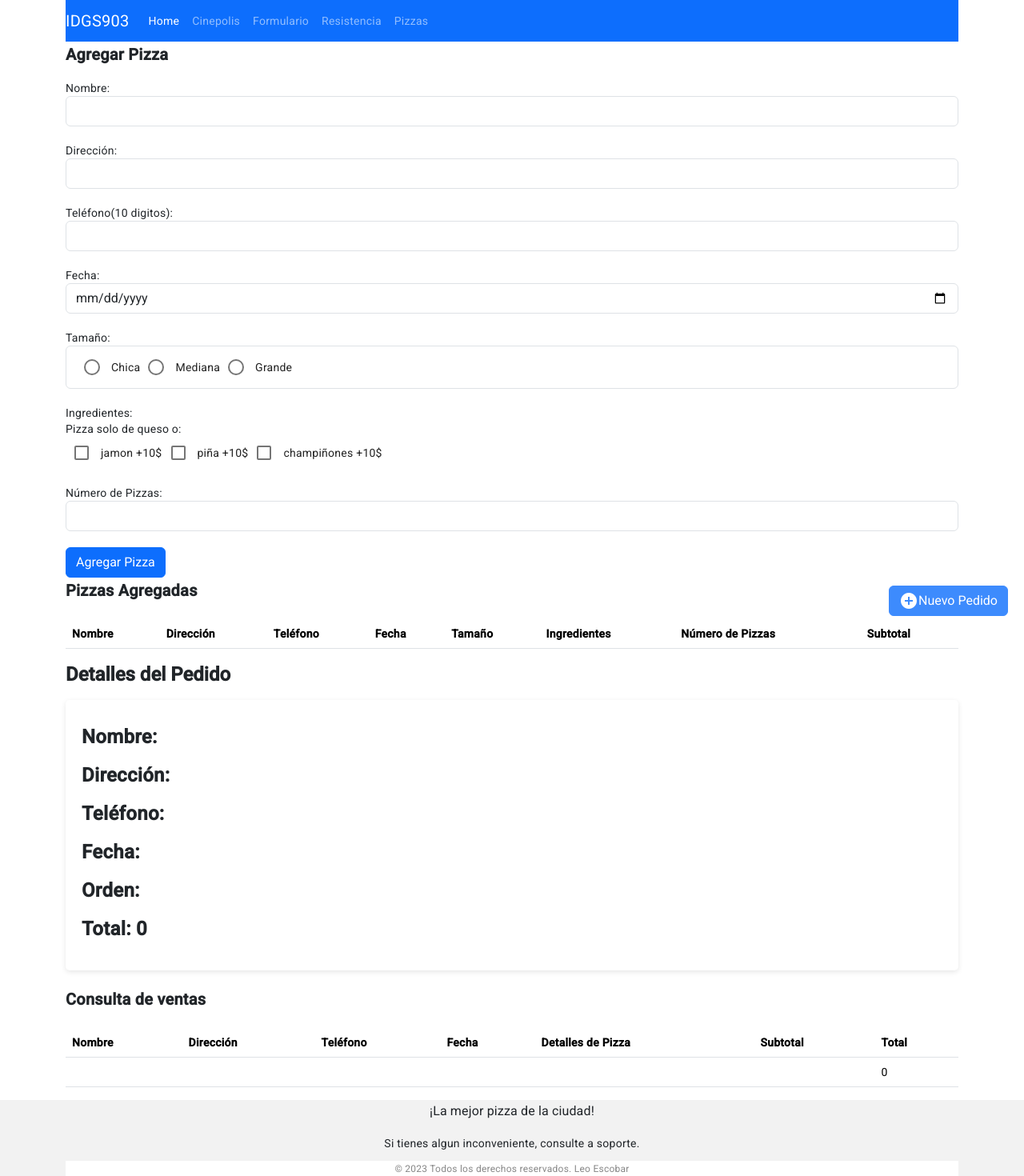
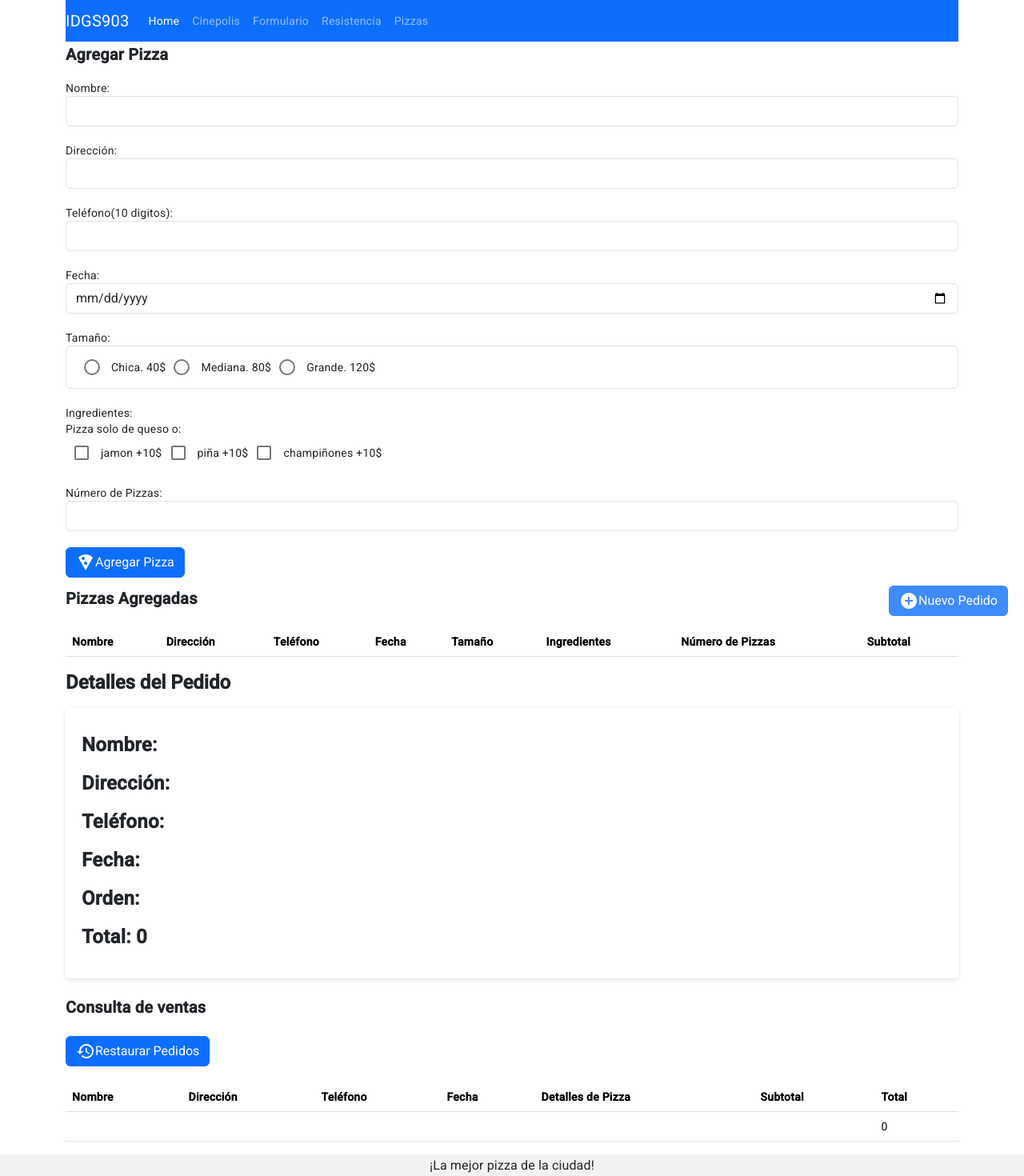
Before and after one commit to IDGS-803-20000453/practicas-angular, an Angular app: page /Pizzas in a window 1280 px wide. Shown: the top 1470 px of the page at 80% size. Built offline with nearby package versions, Linux system fonts and the light colour scheme.

Commit message:
LAEP 07/07/2023 Pizzas en angular

```diff
--- a/src/app/pizzas/pizzas.component.css
+++ b/src/app/pizzas/pizzas.component.css
@@ -60,3 +60,17 @@ h3 {
 .floating-buttons button:last-child {
   margin-right: 0;
 }
+.botones {
+  margin-top: 20px;
+  display: flex;
+  flex-direction: row;
+  align-items: center;
+  margin-bottom: 10px;
+  margin-right: 10px;
+}
+.botones button {
+  margin-right: 10px;
+
+  display: flex;
+  align-items: flex-start;
+}
--- a/src/app/pizzas/pizzas.component.html
+++ b/src/app/pizzas/pizzas.component.html
@@ -51,9 +51,9 @@
   <div class="form-group">
   <label>Tamaño:</label>
   <mat-radio-group formControlName="tamanio" class="form-control" required>
-    <mat-radio-button value="Chica">Chica</mat-radio-button>
-    <mat-radio-button value="Mediana">Mediana</mat-radio-button>
-    <mat-radio-button value="Grande">Grande</mat-radio-button>
+    <mat-radio-button value="Chica">Chica. 40$</mat-radio-button>
+    <mat-radio-button value="Mediana">Mediana. 80$</mat-radio-button>
+    <mat-radio-button value="Grande">Grande. 120$</mat-radio-button>
   </mat-radio-group>
   <div *ngIf="pizzaForm.get('tamanio')?.touched">
     <div *ngIf="pizzaForm.get('tamanio')?.errors?.['required']" class="alert alert-danger">
@@ -86,8 +86,11 @@
     </div>
   </div>
 </div>
+<div class="botones">
 
-  <button type="submit" class="btn btn-primary">Agregar Pizza</button>
+
+  <button type="submit" class="btn btn-primary"><mat-icon> local_pizza</mat-icon>Agregar Pizza</button>
+</div>
 </form>
 
 
@@ -142,14 +145,13 @@
   </button>
 </div>
 
-
-
-
-
-
-
 <ng-container *ngIf="pedidoTerminado">
   <h2>Consulta de ventas</h2>
+  <div class="botones">
+  <button type = "button" class="btn btn-primary" (click)="restaurarPedidos();">
+    <mat-icon>restore</mat-icon> Restaurar Pedidos
+  </button>
+</div>
   <table class="table">
     <thead>
       <tr>
--- a/src/app/pizzas/pizzas.component.ts
+++ b/src/app/pizzas/pizzas.component.ts
@@ -138,6 +138,20 @@ export class PizzasComponent {
     this.limpiarFormulario(); // Limpiar los campos del formulario
   }
 
+
+  //metodo que limpiara el array de pedidos y el array de historial de pedidos
+  restaurarPedidos(): void {
+    this.pedidos = [];
+    this.historialPedidos = [];
+    this.historialTotalPizza = 0;
+    this.nombreHistorialPizza=[];
+    this.direccionHistorialPizza=[];
+    this.telefonoHistorialPizza=[];
+    this.fechaHistorialPizza=[];
+    this.subtotalPizzaHistorial=[];
+    this.detallesHistorialPizza=[];
+
+  }
   obtenerValores(): void {
     const nom = this.pizzaForm.get('nombre')?.value;
     const dir = this.pizzaForm.get('direccion')?.value;
```
